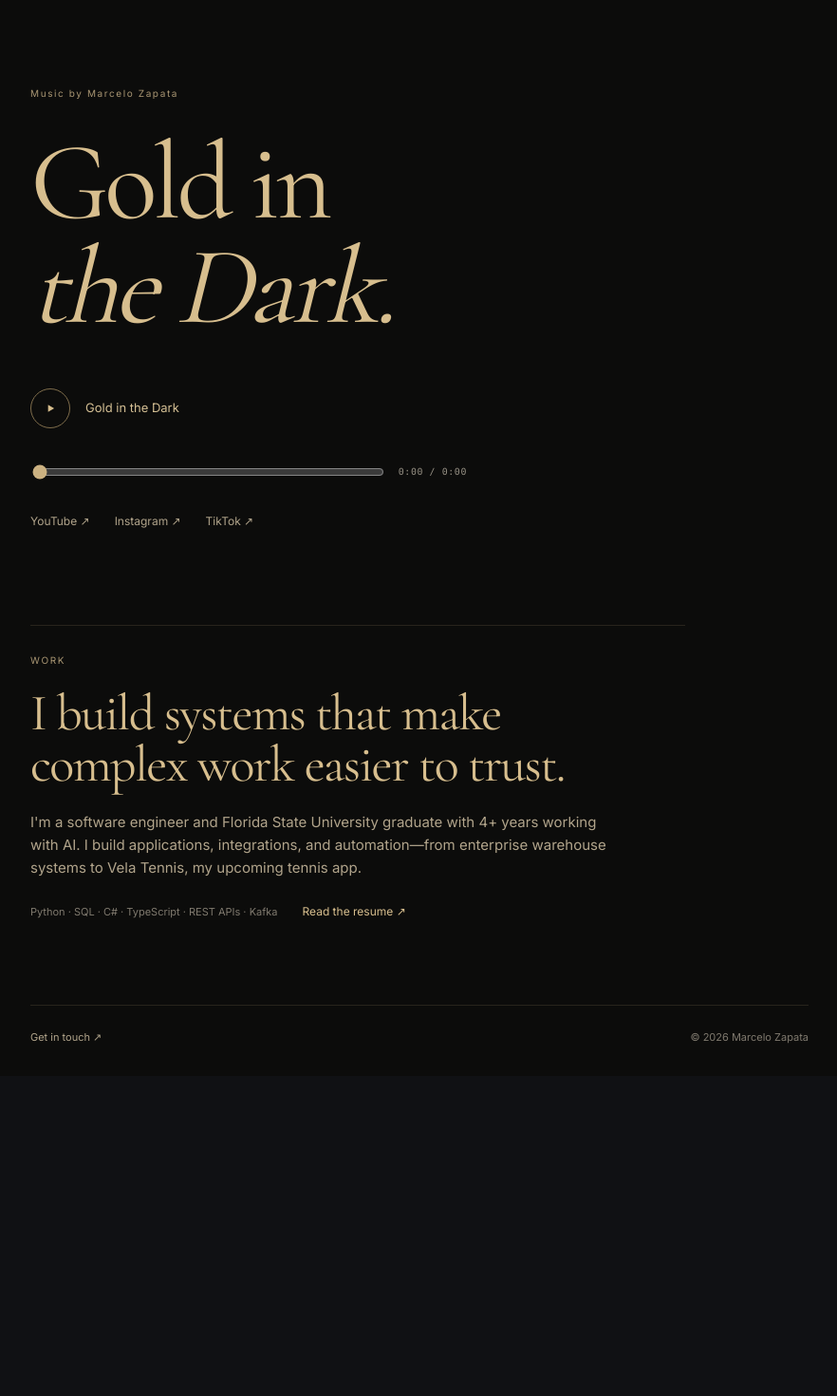
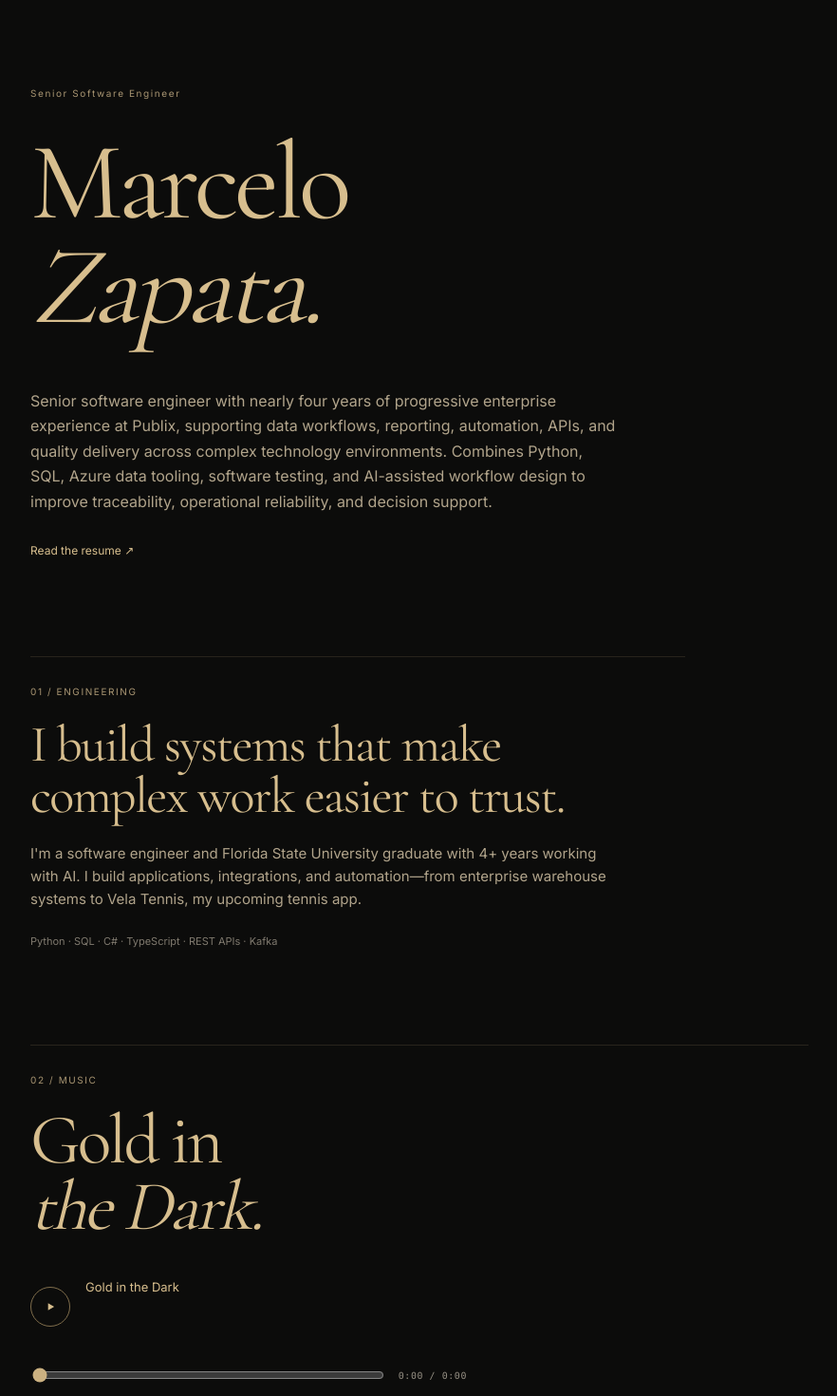
Before and after one commit to marcelozap/marcelozapata.com, a Next.js app: page / in a window 1280 px wide. Shown: the part 80-1550 px from the top of the page at 95% size, without its empty margins (198-1080 px from the left). Before the commit the page ends 1213 px from the top, so only its background shows below. Built offline with nearby package versions, Linux system fonts and the light colour scheme.

Commit message:
Put engineering before music on homepage

```diff
--- a/components/HomeClient.tsx
+++ b/components/HomeClient.tsx
@@ -9,7 +9,7 @@ import styles from "./MusicHome.module.css";
 export default function HomeClient() {
   const [lang,setLang] = useState<'en'|'es'>('en');
   return <div className={styles.page}>
-    <a className="skip-link" href="#listen">{lang === 'en' ? 'Skip to music' : 'Ir a la música'}</a>
+    <a className="skip-link" href="#resume-intro">{lang === 'en' ? 'Skip to resume' : 'Ir al resume'}</a>
     <header className={styles.header}>
       <a href="#top">Marcelo Zapata</a>
       <nav className={styles.workLink} aria-label={lang === 'en' ? 'Main navigation' : 'Navegación principal'}>
@@ -24,24 +24,31 @@ export default function HomeClient() {
       </div>
     </header>
     <main id="top" className={styles.main}>
-      <p className={styles.label}>{lang==='en' ? 'Music by Marcelo Zapata' : 'Música de Marcelo Zapata'}</p>
-      <h1>Gold in<br /><em>the Dark.</em></h1>
-      <section id="listen" className={styles.player} aria-label={lang==='en'?'Listen to Gold in the Dark':'Escuchar Gold in the Dark'}>
-        <TrackPlayer src={listen.audio} title="Gold in the Dark" />
+      <section id="resume-intro" className={styles.resumeIntro} aria-labelledby="intro-title">
+        <p className={styles.label}>{lang==='en' ? 'Senior Software Engineer' : 'Ingeniero de software sénior'}</p>
+        <h1 id="intro-title">Marcelo<br /><em>Zapata.</em></h1>
+        <p className={styles.resumeLead}>{lang === 'en' ? resume.summary : 'Ingeniero de software sénior con experiencia empresarial en datos, automatización, APIs y entrega asistida por IA.'}</p>
+        <a className={styles.resumeLink} href="/resume">{lang === 'en' ? 'Read the resume ↗' : 'Ver el resume ↗'}</a>
       </section>
-      <nav className={styles.links} aria-label={lang==='en'?'Find my music':'Mi música'}>
-        <a href={site.socials.youtube}>YouTube ↗</a>
-        <a href={site.socials.instagram}>Instagram ↗</a>
-        <a href={site.socials.tiktok}>TikTok ↗</a>
-      </nav>
       <section id="work" className={styles.work} aria-labelledby="work-title">
-        <p className={styles.workLabel}>{lang === 'en' ? 'Work' : 'Trabajo'}</p>
+        <p className={styles.workLabel}>{lang === 'en' ? '01 / Engineering' : '01 / Ingeniería'}</p>
         <h2 id="work-title">{lang === 'en' ? 'I build systems that make complex work easier to trust.' : 'Construyo sistemas que hacen más confiable el trabajo complejo.'}</h2>
         <p>{lang === 'en' ? "I'm a software engineer and Florida State University graduate with 4+ years working with AI. I build applications, integrations, and automation—from enterprise warehouse systems to Vela Tennis, my upcoming tennis app." : 'Soy ingeniero de software y graduado de Florida State University, con más de 4 años trabajando con IA. Construyo aplicaciones, integraciones y automatización, desde sistemas empresariales de almacén hasta Vela Tennis, mi próxima aplicación de tenis.'}</p>
         <div className={styles.workMeta}>
           <span>{resume.skills.slice(0, 6).join(' · ')}</span>
-          <a href="/resume">{lang === 'en' ? 'Read the resume ↗' : 'Ver el resume ↗'}</a>
         </div>
+      </section>
+      <section id="listen" className={styles.musicSection} aria-labelledby="music-title">
+        <p className={styles.workLabel}>{lang === 'en' ? '02 / Music' : '02 / Música'}</p>
+        <h2 id="music-title">Gold in<br /><em>the Dark.</em></h2>
+        <div className={styles.player} aria-label={lang==='en'?'Listen to Gold in the Dark':'Escuchar Gold in the Dark'}>
+          <TrackPlayer src={listen.audio} title="Gold in the Dark" />
+        </div>
+        <nav className={styles.links} aria-label={lang==='en'?'Find my music':'Mi música'}>
+          <a href={site.socials.youtube}>YouTube ↗</a>
+          <a href={site.socials.instagram}>Instagram ↗</a>
+          <a href={site.socials.tiktok}>TikTok ↗</a>
+        </nav>
       </section>
     </main>
     <footer className={styles.footer} id="hello">
--- a/components/MusicHome.module.css
+++ b/components/MusicHome.module.css
@@ -9,9 +9,12 @@
 .language button { background:none; border:0; padding:8px 3px; color:#938976; font-size:11px; cursor:pointer; }
 .language button[aria-pressed='true'] { color:#e0c99c; }
 .main { flex:1; padding-block:76px 88px; }
+.resumeIntro { scroll-margin-top:28px; }
 .label { color:#a89572; font-size:10px; letter-spacing:.16em; margin-bottom:30px; }
 .main h1 { font-family:var(--serif),Georgia,serif; font-size:clamp(70px,10vw,116px); line-height:.95; font-weight:400; letter-spacing:-.04em; color:#d7be8e; margin-bottom:52px; }
 .main h1 em { font-weight:400; }
+.resumeLead { color:#b1a48b; font-size:16px; line-height:1.65; max-width:620px; margin:0 0 24px; }
+.resumeLink { color:#d7be8e; font-size:12px; }
 .player { max-width:460px; scroll-margin-top:32px; }
 .player :global(.listen-player) { padding:0; }
 .player :global(.listen-player h2) { font-family:var(--sans); font-size:13px; letter-spacing:0; font-weight:400; }
@@ -26,6 +29,8 @@
 .workMeta { align-items:baseline; display:flex; flex-wrap:wrap; gap:14px 26px; margin-top:24px; }
 .workMeta span { color:#7f796e; font-size:11px; line-height:1.6; max-width:460px; }
 .workMeta a { color:#d7be8e; font-size:12px; }
+.musicSection { border-top:1px solid #cbb18125; margin-top:100px; padding-top:28px; scroll-margin-top:28px; }
+.musicSection h2 { color:#d7be8e; font-family:var(--serif),Georgia,serif; font-size:clamp(42px,7vw,74px); font-weight:400; line-height:.95; letter-spacing:-.04em; margin:0 0 42px; }
 .footer { border-top:1px solid #cbb18125; display:flex; flex-wrap:wrap; justify-content:space-between; gap:24px; padding-block:24px 32px; font-size:11px; color:#b1a48b; }
 .footer span { color:#7f796e; }
 .page a:hover { color:#f0d9ac; }
```
